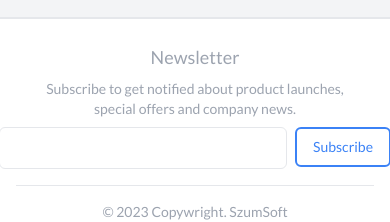
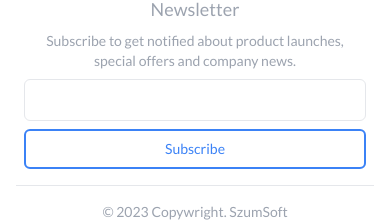
Before and after one commit to filipszumski/everyware, a Next.js app: page / in a window 390 px wide. Shown: the part 598-820 px from the top of the page. Built offline with nearby package versions, Linux system fonts and the light colour scheme; no server answers.

Commit message:
fix: newsletter form responsive

```diff
--- a/src/components/Form/Input/TextArea.tsx
+++ b/src/components/Form/Input/TextArea.tsx
@@ -10,22 +10,17 @@ type TextAreaProps = Omit<
 > & {
   label?: string;
   error?: string;
-  fullWidth?: boolean;
 };
 
 export const TextArea = forwardRef<HTMLTextAreaElement, TextAreaProps>(
   function TextArea(
-    { label, error, required, fullWidth, className, name, ...props },
+    { label, error, required, className, name, ...props },
     ref,
   ) {
     const id = useId();
 
     return (
-      <div
-        className={twMerge("inline-block max-w-52", {
-          "max-w-full w-full": !!fullWidth,
-        })}
-      >
+      <div className={twMerge("inline-block w-full")}>
         <div className="relative w-full">
           <textarea
             ref={ref}
--- a/src/components/Form/Input/TextField.tsx
+++ b/src/components/Form/Input/TextField.tsx
@@ -10,22 +10,17 @@ type TextFieldProps = Omit<
 > & {
   label?: string;
   error?: string;
-  fullWidth?: boolean;
 };
 
 export const TextField = forwardRef<HTMLInputElement, TextFieldProps>(
   function TextField(
-    { label, error, required, fullWidth, className, name, ...props },
+    { label, error, required, className, name, ...props },
     ref,
   ) {
     const id = useId();
 
     return (
-      <div
-        className={twMerge("inline-block max-w-full", {
-          "w-full": !!fullWidth,
-        })}
-      >
+      <div className={twMerge("inline-block w-full")}>
         <div className="relative w-full">
           <input
             ref={ref}
--- a/src/components/Layout/Footer/NewsletterForm/NewsletterForm.tsx
+++ b/src/components/Layout/Footer/NewsletterForm/NewsletterForm.tsx
@@ -47,14 +47,21 @@ export const NewsletterForm = () => {
   return (
     <form
       onSubmit={handleSubmit(onSubmit)}
-      className="flex gap-2 justify-center items-start"
+      className="flex gap-2 flex-wrap justify-center items-start"
     >
-      <TextField
-        {...register("email")}
-        error={errors.email?.message}
-        className="w-72"
-      />
-      <Button type="submit" variant="outlined" disabled={isSubmitting}>
+      <div className="basis-full xs:basis-auto">
+        <TextField
+          {...register("email")}
+          error={errors.email?.message}
+          className="xs:w-72"
+        />
+      </div>
+      <Button
+        className="w-full xs:w-auto"
+        type="submit"
+        variant="outlined"
+        disabled={isSubmitting}
+      >
         Subscribe
       </Button>
     </form>
--- a/src/components/Product/ProductDetails/ReviewForm/ReviewForm.tsx
+++ b/src/components/Product/ProductDetails/ReviewForm/ReviewForm.tsx
@@ -101,14 +101,12 @@ export const ReviewForm = ({
           label="Name"
           required
           error={errors.name?.message}
-          fullWidth
         />
         <TextField
           {...register("email")}
           label="Email"
           required
           error={errors.email?.message}
-          fullWidth
         />
         <div className="md:col-span-2">
           <TextField
@@ -116,7 +114,6 @@ export const ReviewForm = ({
             label="Title"
             required
             error={errors.headline?.message}
-            fullWidth
           />
         </div>
         <div className="md:col-span-2">
@@ -125,7 +122,6 @@ export const ReviewForm = ({
             label="Content"
             required
             error={errors.content?.message}
-            fullWidth
           />
         </div>
         <div className="md:col-span-2 flex justify-end gap-2">
--- a/tailwind.config.js
+++ b/tailwind.config.js
@@ -4,6 +4,9 @@ module.exports = {
   content: ["./src/pages/**/*.{ts,tsx}", "./src/components/**/*.{ts,tsx}"],
   theme: {
     extend: {
+      screens: {
+        xs: "475px",
+      },
       colors: {
         primary: "var(--primary)",
         onPrimary: "var(--on-primary)",
```
Also changed, not shown: src/components/Checkout/CheckoutForm.tsx (+0 -11 lines).
